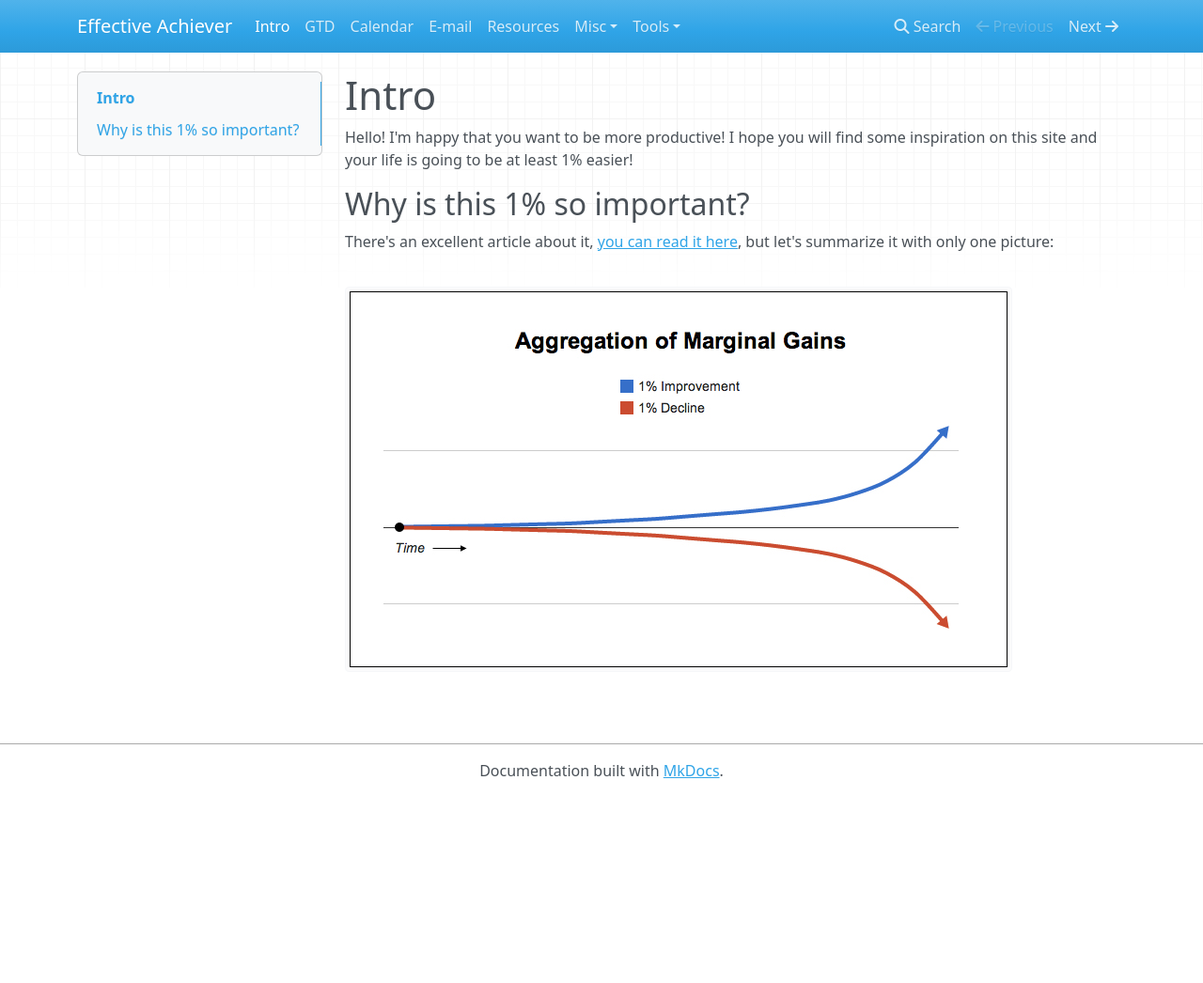
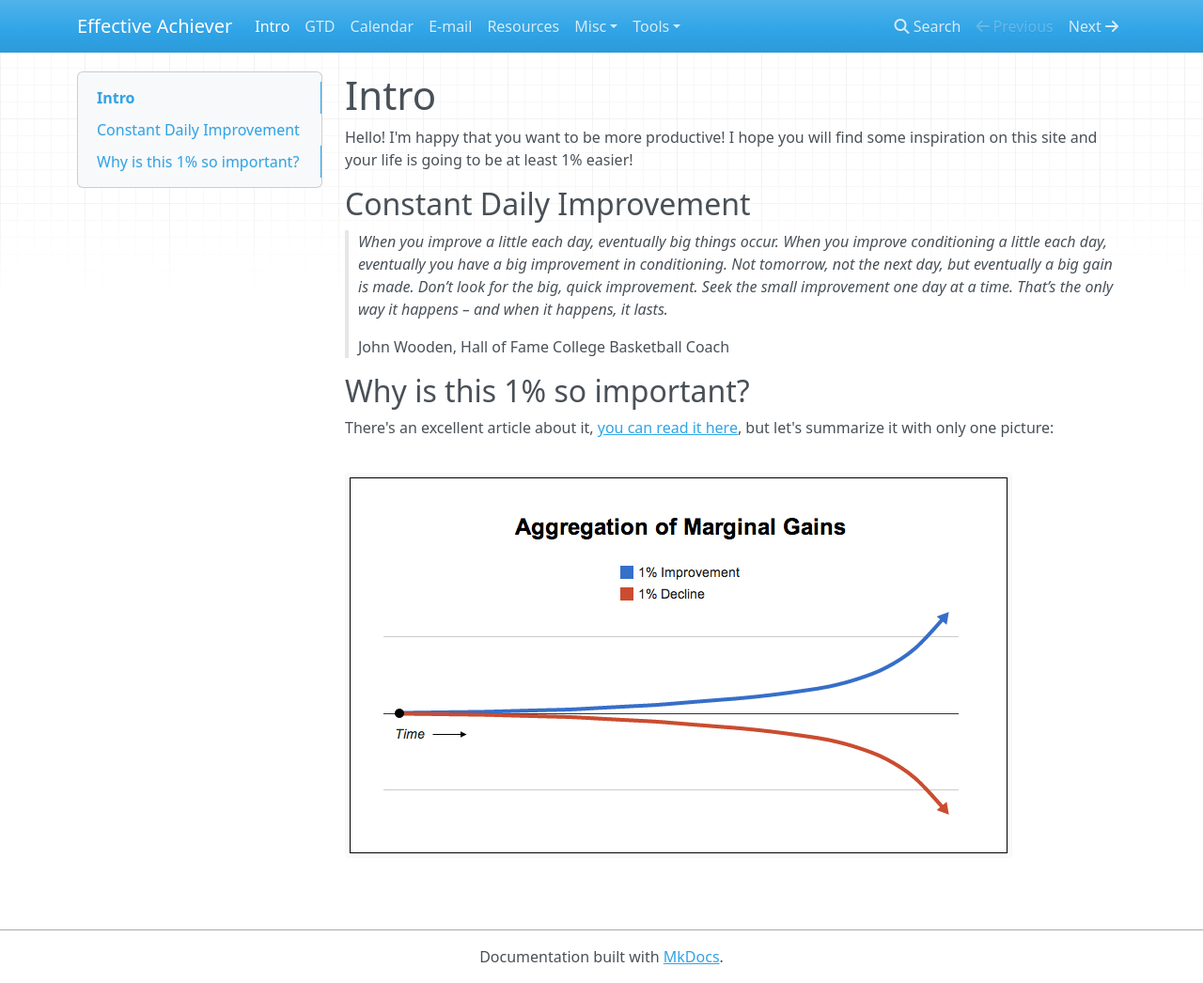
Before and after one commit to netguru/productivity, an MkDocs documentation site: the page built from docs/index.md, in a window 1280 px wide and 1046 px high. Shown: the whole window at 94% size. Built offline with MkDocs 1.6.1, drawn with Linux system fonts in a browser that asks for light colours; nearby versions of some CDN libraries.

Commit message:
add inspirational quote:)

```diff
--- a/docs/index.md
+++ b/docs/index.md
@@ -3,9 +3,19 @@
 Hello! I'm happy that you want to be more productive! I hope you will find some
 inspiration on this site and your life is going to be at least 1% easier!
 
+## Constant Daily Improvement
+
+> _When you improve a little each day, eventually big things occur. When you improve conditioning a little each day, eventually you have a big improvement in conditioning. Not tomorrow, not the next day, but eventually a big gain is made. Don’t look for the big, quick improvement. Seek the small improvement one day at a time. That’s the only way it happens – and when it happens, it lasts._
+>
+> John Wooden, Hall of Fame College Basketball Coach
+
 ## Why is this 1% so important?
 
-There's an excellent article about it, [you can read it here](https://jamesclear.com/marginal-gains),
+There's an excellent article about it, [you can read it here][1],
 but let's summarize it with only one picture:
 
-![Marginal gains](assets/marginal-gains.jpg)
+![Marginal gains][image-1]
+
+[1]:	https://jamesclear.com/marginal-gains
+
+[image-1]:	assets/marginal-gains.jpg
```
